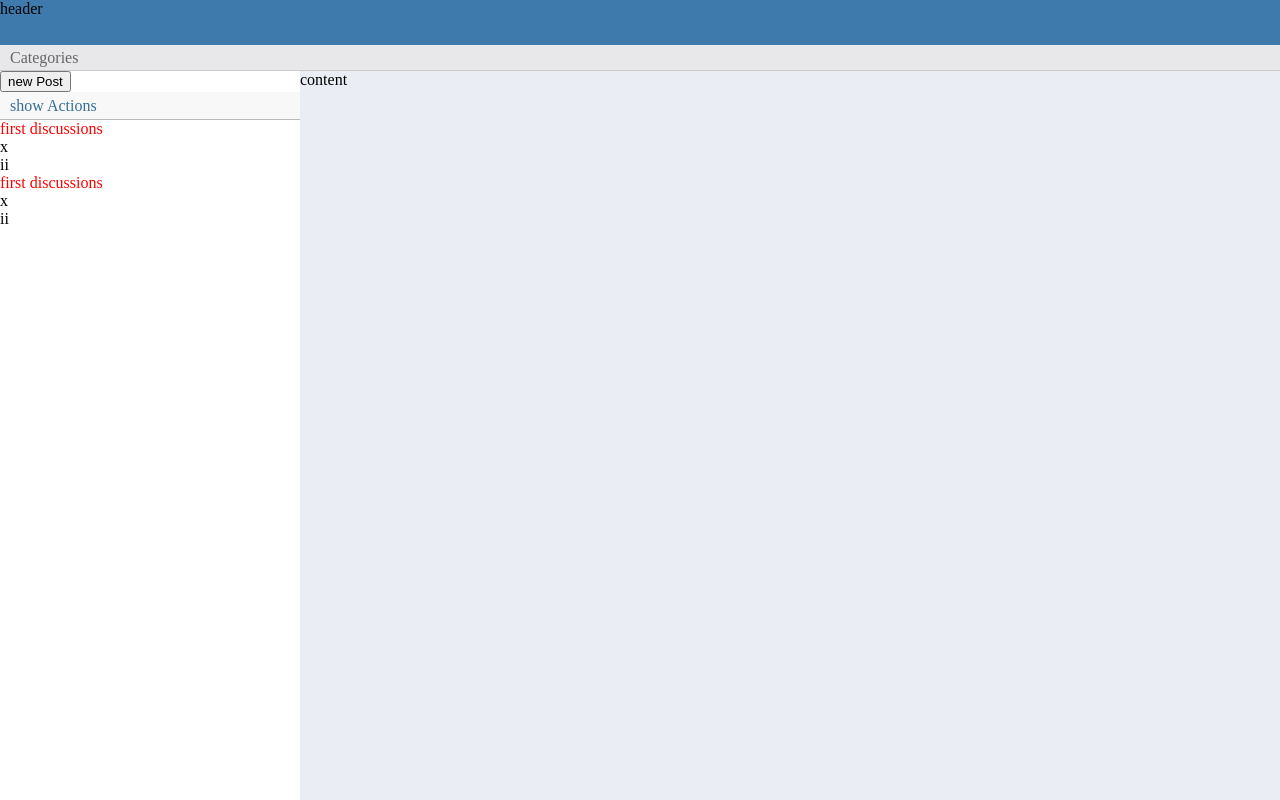
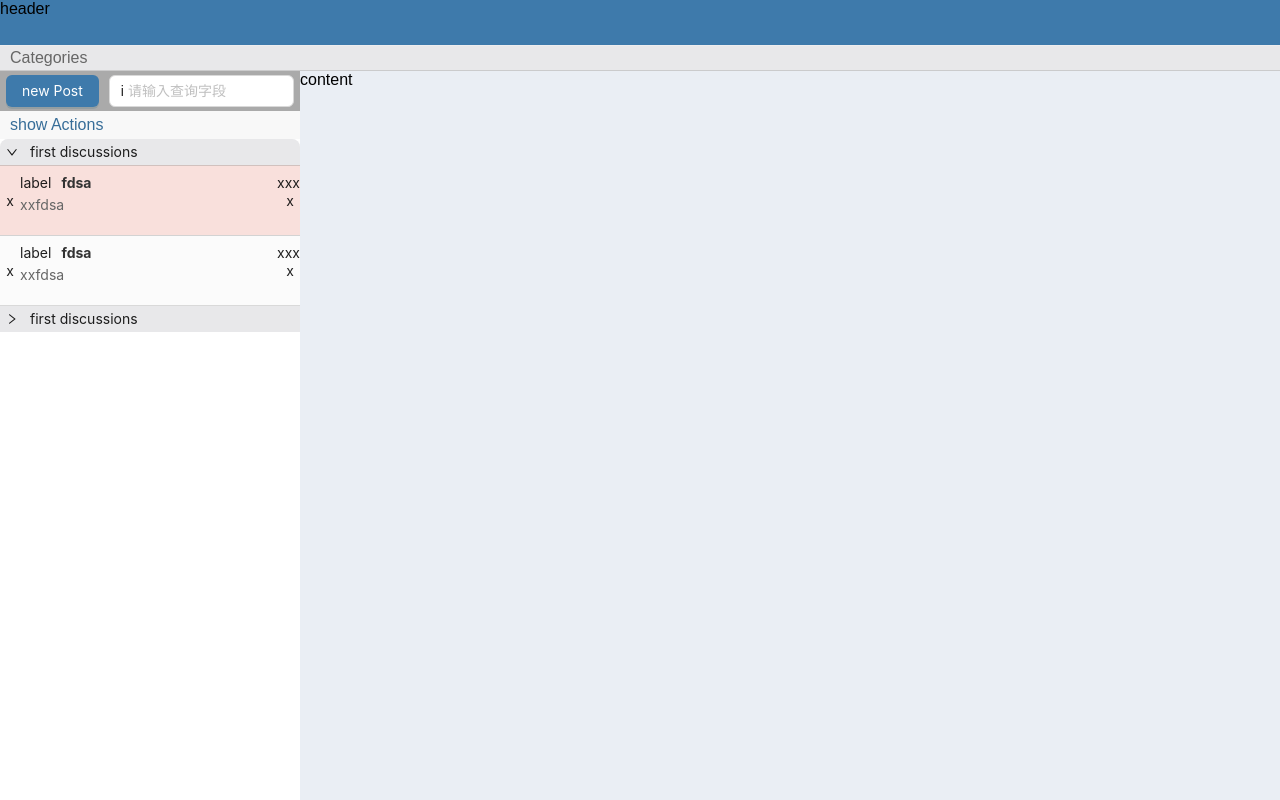
Before and after one commit to july-12/peanut, a React (Vite) app: page / in a window 1280 px wide. Built offline with nearby package versions, Linux system fonts and the light colour scheme.

Commit message:
feat: PostNav

```diff
--- a/package.json
+++ b/package.json
@@ -9,6 +9,8 @@
     "preview": "vite preview"
   },
   "dependencies": {
+    "antd": "^5.2.3",
+    "classnames": "^2.3.2",
     "react": "^18.2.0",
     "react-dom": "^18.2.0"
   },
--- a/src/App.tsx
+++ b/src/App.tsx
@@ -2,20 +2,31 @@ import Layout from '@/Components/Layout/index'
 import Header from '@/Components/Layout/Header'
 import Slider from '@/Components/Layout/Slider'
 import Categories from '@/Components/Categories'
-import Discussions from '@/Components/Discusssions'
+import PostsNav from '@/Components/PostsNav'
+import { ConfigProvider } from 'antd'
+
+import 'antd/dist/reset.css'
 
 function App() {
   return (
+    <ConfigProvider
+      theme={{
+        token: {
+          colorPrimary: '#3e7aab'
+        }
+      }}
+    >
       <Layout direction="vertical">
         <Header />
         <Categories />
         <div className="layout-content">
           <Slider>
-          <Discussions />
+            <PostsNav />
           </Slider>
           <main className="layout-content-container">content</main>
         </div>
       </Layout>
+    </ConfigProvider>
   )
 }
 
--- a/src/Components/Discusssions/index.scss
+++ /dev/null
@@ -1,21 +0,0 @@
-
-.discussions {
-  .actions {
-    background: rgba(127, 127, 127, 0.05);
-    border-bottom: 1px solid rgba(127, 127, 127, 0.5);
-    height: 28px;
-    display: flex;
-    align-items: center;
-    padding: 10px;
-    color: #376d98;
-  }
-}
-
-
-.discussion-item {
-    header {
-
-        color: red;
-    }
-
-}
--- a/src/Components/Discusssions/index.tsx
+++ /dev/null
@@ -1,81 +0,0 @@
-import React from 'react'
-
-import './index.scss'
-
-interface IDiscussionProps {
-  data: any
-}
-const Discussion = (props: IDiscussionProps) => {
-  const { data } = props
-  return (
-    <div className="discussion-item">
-      <header>
-        <div className="title">{data.title}</div>
-        <div className="createtime">{data.createTime}</div>
-      </header>
-      <div className="content">
-        <div className="read-status">x</div>
-        <div className="content-text">{data.content}</div>
-        <div className="discussion-status">ii</div>
-      </div>
-    </div>
-  )
-}
-const Discussions = () => {
-  const data = [
-    {
-      id: '1',
-      title: 'first discussions',
-      children: [
-        {
-          id: '1-1',
-          title: 'fdsa',
-          content: 'xxfdsa',
-          createTime: 'xxx'
-        },
-        {
-          id: '1-2',
-          title: 'fdsa',
-          content: 'xxfdsa',
-          createTime: 'xxx'
-        }
-      ]
-    },
-    {
-      id: '2',
-      title: 'first discussions',
-      children: [
-        {
-          id: '2-1',
-          title: 'fdsa',
-          content: 'xxfdsa',
-          createTime: 'xxx'
-        },
-        {
-          id: '2-2',
-          title: 'fdsa',
-          content: 'xxfdsa',
-          createTime: 'xxx'
-        }
-      ]
-    }
-  ]
-  return (
-    <div className="discussions">
-      <header>
-        <button>new Post</button>
-      </header>
-      <div className="tags"></div>
-
-      <div className="actions"> show Actions</div>
-
-      <div className="list">
-        {data.map((dis) => (
-          <Discussion key={dis.id} data={dis} />
-        ))}
-      </div>
-    </div>
-  )
-}
-
-export default Discussions
--- /dev/null
+++ b/src/Components/PostsNav/index.scss
@@ -0,0 +1,86 @@
+@mixin center {
+  display: flex;
+  justify-content: center;
+  align-items: center;
+}
+.posts {
+  & > header {
+    background-color: #aaa;
+    padding: 4px 6px;
+    display: flex;
+    gap: 10px;
+  }
+  .actions {
+    background: rgba(127, 127, 127, 0.05);
+    height: 28px;
+    display: flex;
+    align-items: center;
+    padding: 10px;
+    color: #376d98;
+  }
+}
+
+.post-collapse {
+  .ant-collapse-header {
+    padding: 2px 6px !important;
+    background-color: #e8e8ea;
+  }
+  .ant-collapse-content {
+    .ant-collapse-content-box {
+      padding: 0 !important;
+    }
+  }
+}
+.post-item {
+  display: flex;
+  flex-direction: row;
+  align-items: center;
+  min-height: 70px;
+  height: 1px;
+  background: rgba(255, 255, 255, 0.15);
+  border-top: 1px solid rgba(127, 127, 127, 0.33);
+  padding: 6px 0;
+  position: relative;
+  cursor: pointer;
+
+  &-unread {
+    background: rgba(243, 120, 103, 0.2);
+  }
+  &-unanswered {
+    background: #fff7ce;
+  }
+
+  &-read-status {
+    width: 20px;
+    @include center;
+  }
+  & > main {
+    height: 100%;
+    flex: 1;
+    display: flex;
+    flex-direction: column;
+    .title-main {
+      display: flex;
+      flex-direction: row;
+      align-items: center;
+      gap: 10px;
+      .text {
+        color: #333;
+        font-size: 14px;
+        font-weight: bold;
+      }
+    }
+    .summary {
+      color: #666;
+    }
+  }
+  &-actions {
+    width: 20px;
+    @include center;
+  }
+  .createtime {
+    position: absolute;
+    top: 6px;
+    right: 0;
+  }
+}
--- /dev/null
+++ b/src/Components/PostsNav/index.tsx
@@ -0,0 +1,99 @@
+import React from 'react'
+import clns from 'classnames'
+import { Collapse, Button, Input } from 'antd'
+
+import './index.scss'
+
+const Panel = Collapse.Panel
+interface IPostProps {
+  data: any
+}
+const Post = (props: IPostProps) => {
+  const { data } = props
+  return (
+    <div className={clns('post-item', `post-item-${data.status}`)}>
+      <div className="post-item-read-status">x</div>
+      <main>
+        <div className="title-main">
+          <span>label</span>
+          <span className="text">{data.title}</span>
+        </div>
+        <div className="summary">{data.content}</div>
+      </main>
+      <div className="post-item-actions">x</div>
+      <span className="createtime">{data.createTime}</span>
+    </div>
+  )
+}
+const PostsNav = () => {
+  const data = [
+    {
+      id: '1',
+      title: 'first discussions',
+      children: [
+        {
+          id: '1-1',
+          title: 'fdsa',
+          content: 'xxfdsa',
+          createTime: 'xxx',
+          status: 'unread'
+        },
+        {
+          id: '1-2',
+          title: 'fdsa',
+          content: 'xxfdsa',
+          createTime: 'xxx'
+        }
+      ]
+    },
+    {
+      id: '2',
+      title: 'first discussions',
+      children: [
+        {
+          id: '2-1',
+          title: 'fdsa',
+          content: 'xxfdsa',
+          status: 'unanswered',
+          createTime: 'xxx'
+        },
+        {
+          id: '2-2',
+          title: 'fdsa',
+          content: 'xxfdsa',
+          createTime: 'xxx'
+        }
+      ]
+    }
+  ]
+  const onChange = () => {}
+  return (
+    <div className="posts">
+      <header>
+        <Button type='primary'>new Post</Button>
+        <Input placeholder="请输入查询字段" prefix={<span>i</span>} />
+      </header>
+      <div className="tags"></div>
+
+      <div className="actions"> show Actions</div>
+
+      <Collapse
+        // expandIcon={({ isActive }) => <CaretRightOutlined rotate={isActive ? 90 : 0} />}
+        bordered={false}
+        className="post-collapse"
+        defaultActiveKey={['1']}
+        onChange={onChange}
+      >
+        {data.map((dis) => (
+          <Panel header={dis.title} key={dis.id}>
+            {dis.children.map((post) => (
+              <Post key={post.id} data={post} />
+            ))}
+          </Panel>
+        ))}
+      </Collapse>
+    </div>
+  )
+}
+
+export default PostsNav
--- a/src/index.css
+++ b/src/index.css
@@ -2,10 +2,4 @@ html,
 body,
 #root {
   height: 100vh;
-  margin: 0;
-  padding: 0;
 }
-
-* {
-  box-sizing: border-box;
-}
```
Also changed, not shown: 1 other file (tests, documents, lock files or other folders). Lines whose indentation alone changed are shown as unchanged.
